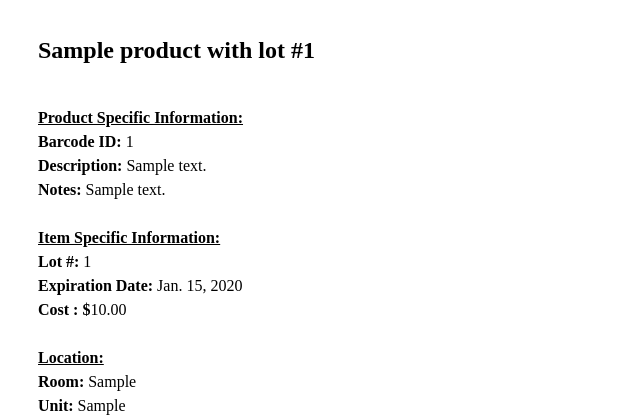
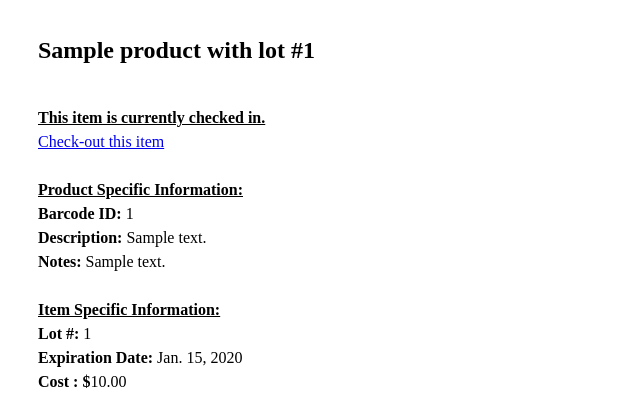
Before and after one commit to kmjungersen/OSF_Inventory_Management_System, a Django app: page /inventory/view_item/1/1/ in a window 1280 px wide. Shown: the top 420 px of the page, without its empty margins (0-640 px from the left). Run offline with Django 3.2, Linux system fonts and the light colour scheme; tables that the repository leaves empty hold one stand-in row (values such as "Sample post").

Commit message:
added a portion of the view_item page displaying whether or not the item has been checked out, and gives the user the option to checkin/checkout based on the current status

```diff
--- a/inventory_main/inventory/templates/inventory/view_item.html
+++ b/inventory_main/inventory/templates/inventory/view_item.html
@@ -8,6 +8,22 @@
 
     <h2>{{ item }}</h2>
     <br/>
+
+    {% if item.checked_out %}
+
+        <sh>This item is currently checked out.</sh>
+        <br/>
+        <a href="checkin/">Check-in this item</a>
+
+    {% else %}
+
+        <sh>This item is currently checked in.</sh>
+        <br/>
+        <a href="checkout/">Check-out this item</a>
+
+    {% endif %}
+
+    <br/><br/>
 
     <sh>Product Specific Information:</sh>
     <br/>
@@ -43,7 +59,7 @@
         <br/>
 
         <b>Shelf: </b>{{ item.location_shelf }}
-        <br/>
+        <br/><br/>
 
 
     <a href="checkout_form">Checkout this item</a>
```
